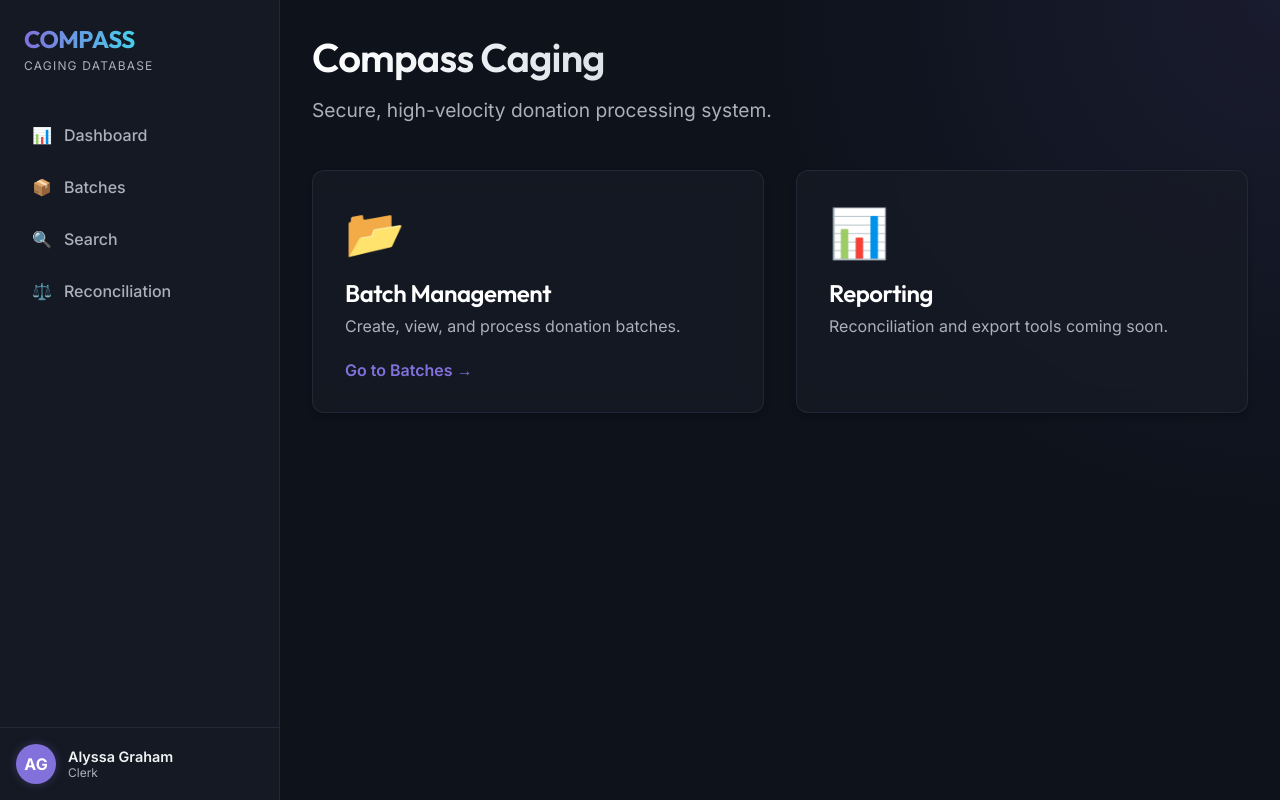
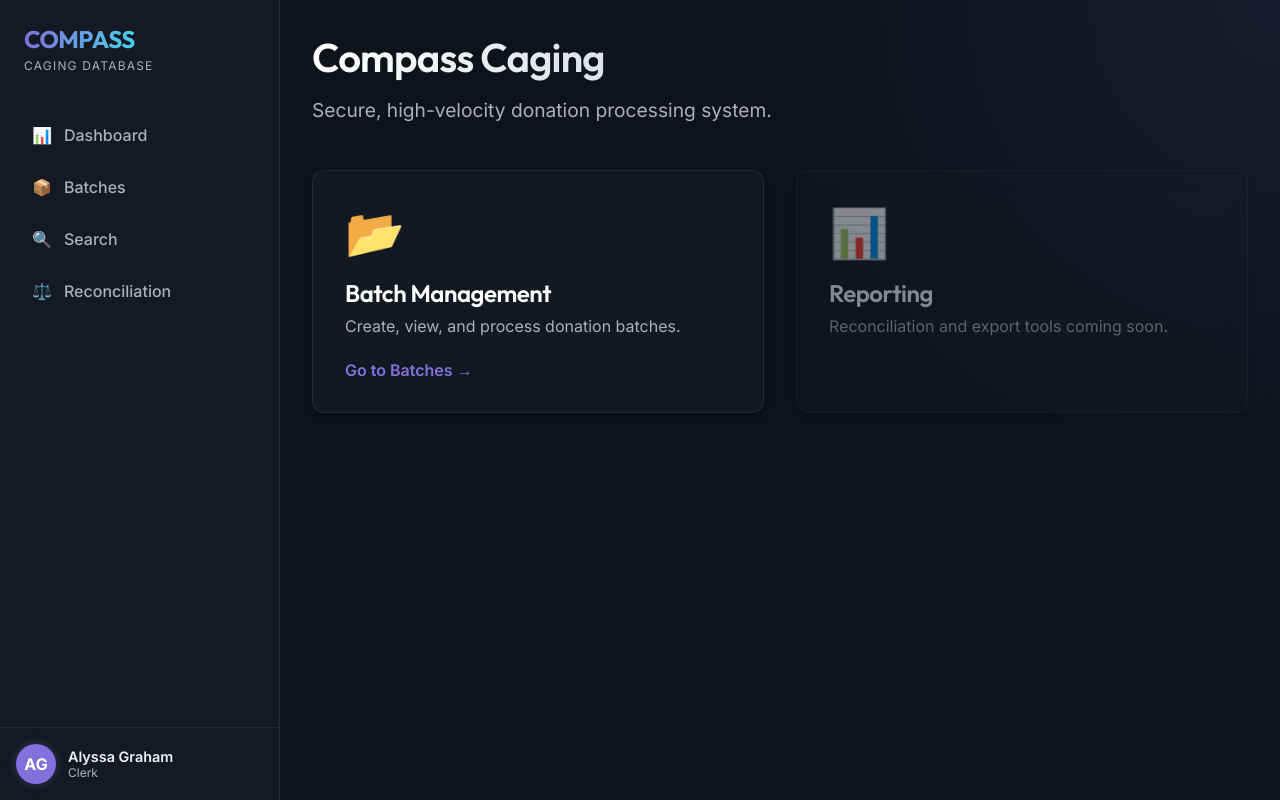
Before and after one commit to tarnowskisean-beep/cage-database, a Next.js app: page / in a window 1280 px wide. Built offline with nearby package versions, Linux system fonts and the light colour scheme.

Commit message:
fix: Typo in style property (opcode -> opacity)

```diff
--- a/app/page.tsx
+++ b/app/page.tsx
@@ -20,7 +20,7 @@ export default function Home() {
           </div>
         </Link>
 
-        <div className="glass-panel" style={{ padding: '2rem', opcode: 0.5 }}>
+        <div className="glass-panel" style={{ padding: '2rem', opacity: 0.5 }}>
           <div style={{ fontSize: '3rem', marginBottom: '1rem' }}>📊</div>
           <h2 style={{ marginBottom: '0.5rem', color: 'white' }}>Reporting</h2>
           <p style={{ color: 'hsl(var(--color-text-muted))' }}>Reconciliation and export tools coming soon.</p>
```
